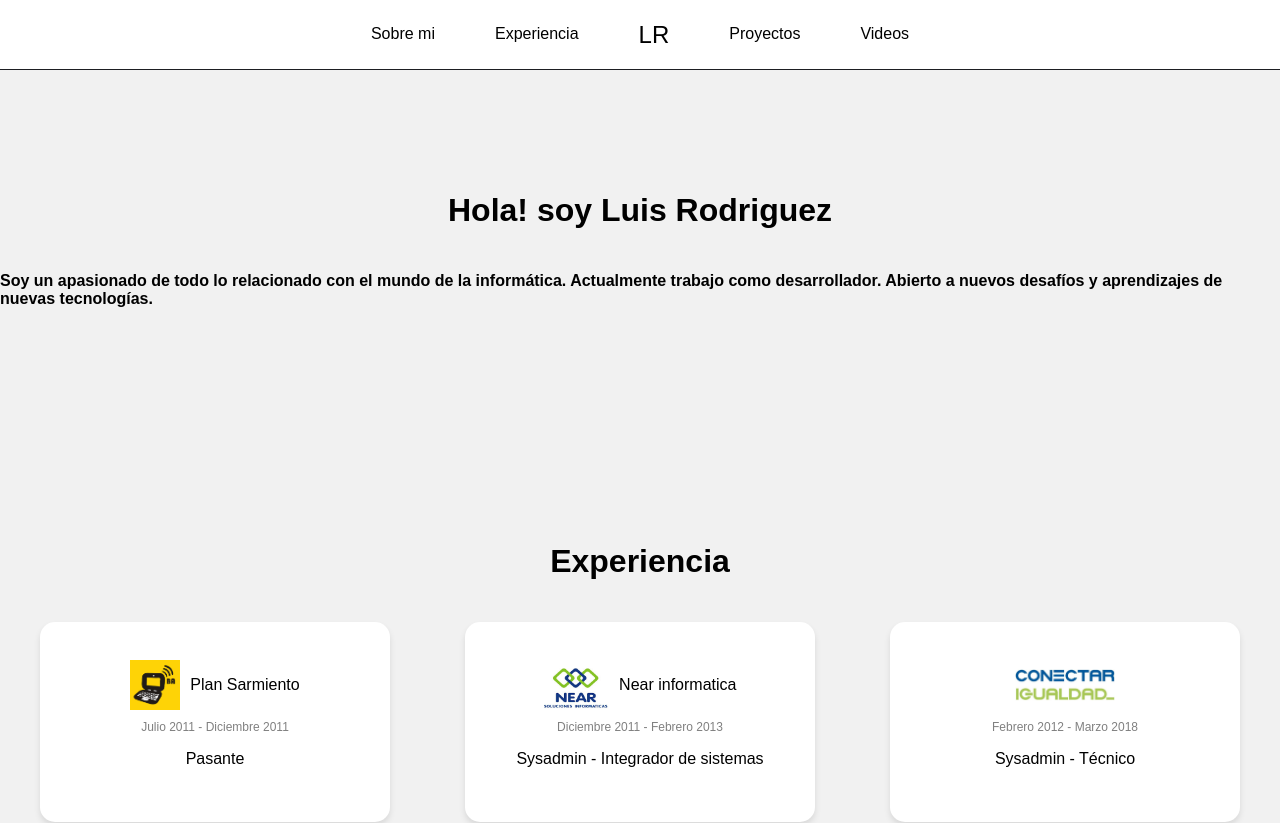
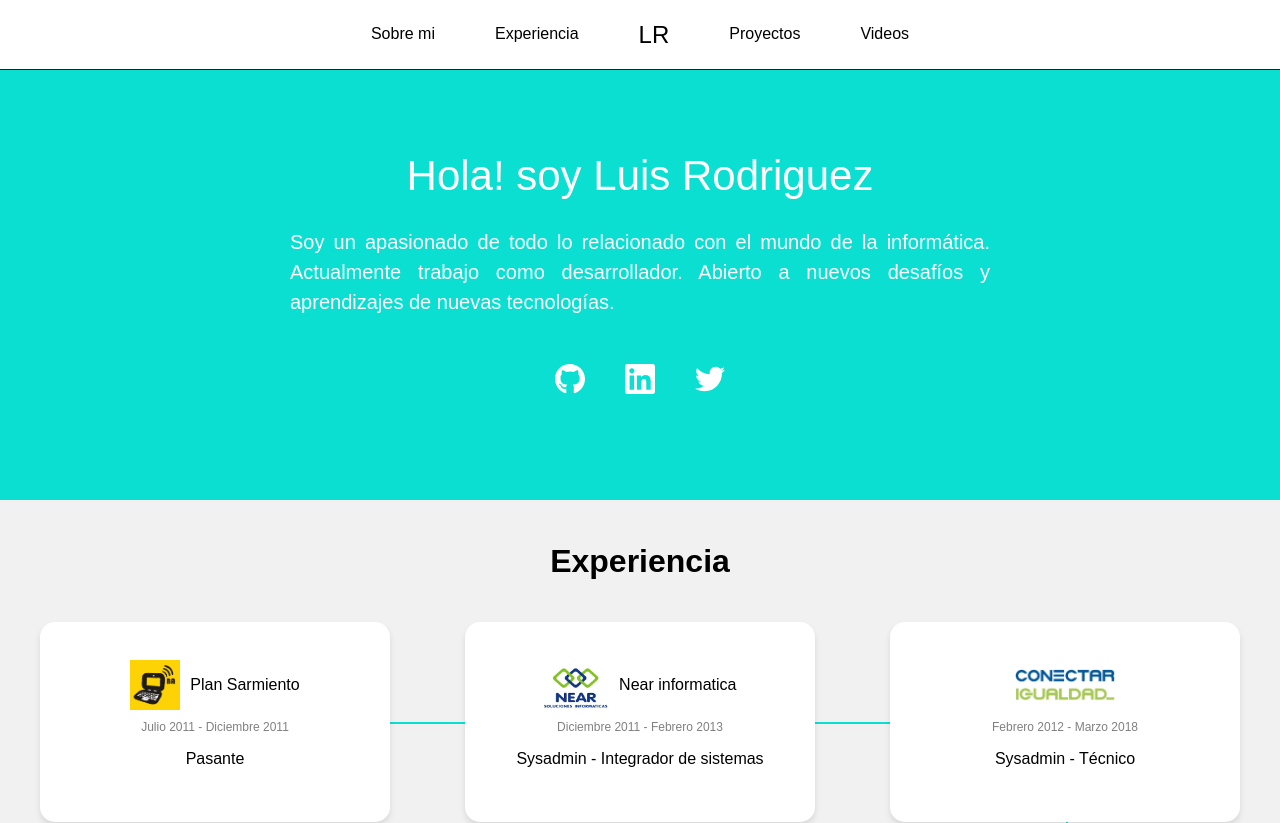
Before and after one commit to Luis3518/portfolio-nextjs, a Next.js app: page / in a window 1280 px wide. Shown: the top 823 px of the page. Built offline with nearby package versions, Linux system fonts and the light colour scheme.

Commit message:
fix description and experiencecss

```diff
--- a/components/description.js
+++ b/components/description.js
@@ -1,17 +1,30 @@
 import React from "react";
+import { FaLinkedin, FaTwitter, FaGithub } from 'react-icons/fa';
+
 
 
 function Description() {
   return (
-<div>
+
 <div className="descriptionContainer">
+<div className="contentContainer">
         <h1>Hola! soy Luis Rodriguez</h1>
         <h4>
         Soy un apasionado de todo lo relacionado con el mundo de la informática. Actualmente trabajo como desarrollador.
 Abierto a nuevos desafíos y aprendizajes de nuevas tecnologías.
         </h4>
+        <div className="socialContainer">
+          <a href="https://github.com/Luis3518/" target="_blank">
+            <FaGithub size={70} className="icon"/>
+          </a>
+          <a href="https://www.linkedin.com/in/luis-rodriguez3518/">
+            <FaLinkedin size={70} className="icon"/>
+          </a>
+          <a href="https://twitter.com/Lu1sR0driguez">
+            <FaTwitter size={70} className="icon"/>
+          </a>
         </div>
-
+        </div>
         </div>
   );
 }
--- a/package.json
+++ b/package.json
@@ -17,6 +17,8 @@
     "next": "13.1.1",
     "react": "18.2.0",
     "react-dom": "18.2.0",
+    "react-icon": "^1.0.0",
+    "react-icons": "^4.7.1",
     "react-scroll": "^1.8.9",
     "sass": "^1.57.1",
     "typescript": "4.9.4"
--- a/styles/globals.css
+++ b/styles/globals.css
@@ -12,13 +12,69 @@ body {
 .descriptionContainer {
   height: 500px;
   width: 100%;
-  background-color: #f1f1f1;
   display: flex;
   flex-direction: column;
   justify-content: center;
   align-items: center;
-  color: rgb(0, 0, 0);
-}
+  background-color: rgb(11, 223, 209);
+
+  color: #fff;
+  }
+
+  .descriptionContainer .contentContainer {
+  width: 700px;
+  text-align: justify;
+  }
+
+  .descriptionContainer .contentContainer h1 {
+  font-weight: normal;
+  padding-top: 70px;
+  margin: 0;
+  text-align: center;
+  font-size: 42px;
+  }
+
+  .descriptionContainer .contentContainer h4 {
+  font-weight: normal;
+  line-height: 1.5;
+  font-size: 20px;
+  }
+
+  .descriptionContainer .contentContainer .socialContainer {
+  display: flex;
+  justify-content: center;
+  }
+
+  .descriptionContainer .contentContainer .socialContainer a {
+  color: inherit;
+  text-decoration: none;
+  }
+
+  .descriptionContainer .contentContainer .socialContainer .icon {
+  cursor: pointer;
+  width: 30px;
+  margin: 0 20px;
+  }
+
+  .descriptionContainer .contentContainer .socialContainer .icon:hover {
+  color: #ffd035;
+  }
+
+  @media (max-width: 800px) {
+  .descriptionContainer .contentContainer {
+  width: 90%;
+  }
+
+  .descriptionContainer .contentContainer h3 {
+  font-size: 30px;
+  padding-top: 0;
+  }
+
+  .descriptionContainer .contentContainer h4 {
+  font-size: 16px;
+  margin-top: 40px;
+  }
+  }
 
 nav {
   display: flex;
@@ -26,8 +82,9 @@ nav {
   position: fixed;
   width: 100%;
   height: 70px;
+  z-index: 10;
   background-color: #fff;
-  z-index: 10;
+
   border-bottom: 1px solid #1d1e22;
 }
 
@@ -154,6 +211,7 @@ ul h2 {
   width: 100%;
   height: 2px;
   top: 100px;
+  background-color: rgb(11, 223, 209);
   z-index: 1;
 }
 .experienceContainer .experienceContentContainer .verticalLine {
@@ -161,6 +219,7 @@ ul h2 {
   height: 500px;
   width: 2px;
   right: 172px;
+  background-color: rgb(11, 223, 209);
   z-index: 1;
 }
 .experienceContainer .experienceContentContainer .secondLine {
@@ -168,6 +227,7 @@ ul h2 {
   width: 100%;
   height: 2px;
   top: 400px;
+  background-color: rgb(11, 223, 209);
   z-index: 1;
 }
 @media (max-width: 800px) {
```
Also changed, not shown: 1 other file (tests, documents, lock files or other folders).
